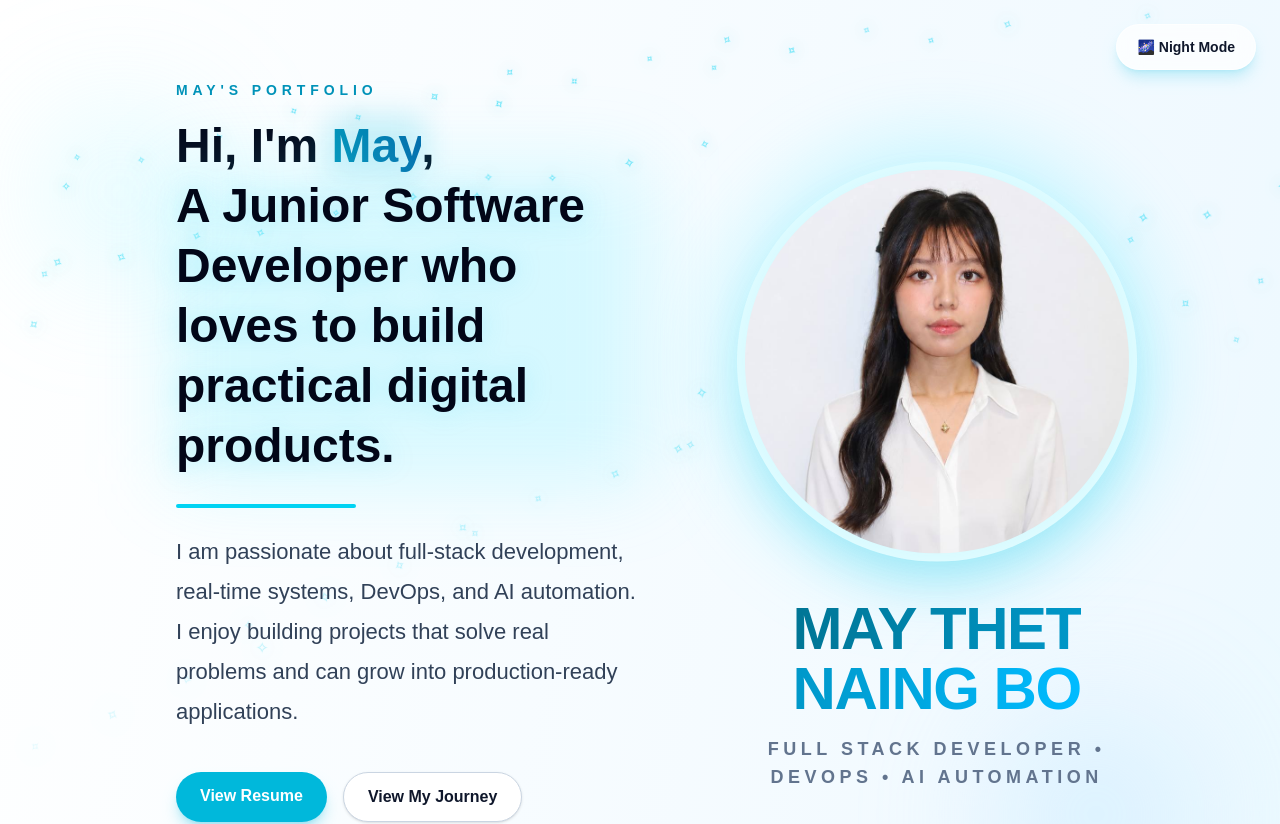
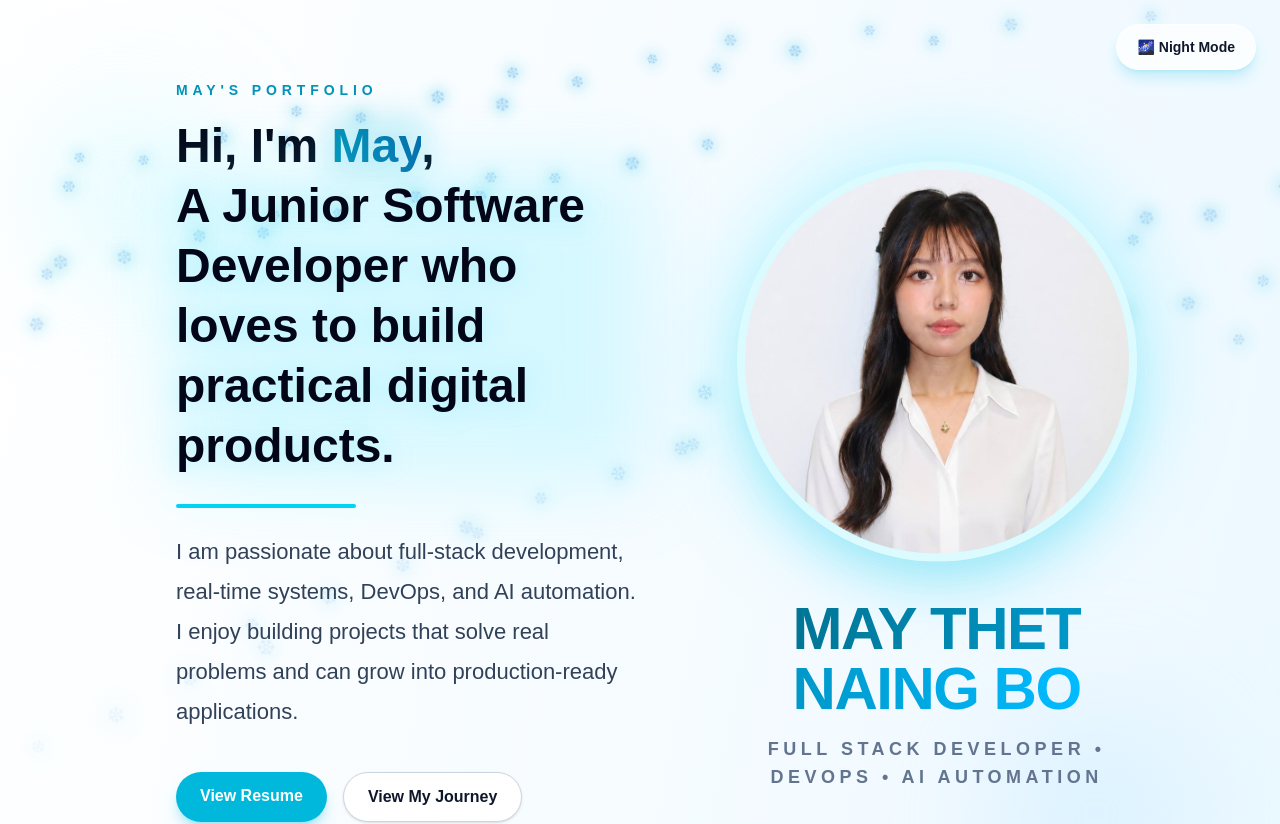
Before and after one commit to MayThetNaingBo/job-portfolio, a Next.js app: page / in a window 1280 px wide. Shown: the top 824 px of the page. Built offline with nearby package versions, Linux system fonts and the light colour scheme.

Commit message:
Change Design 3

```diff
--- a/src/app/page.tsx
+++ b/src/app/page.tsx
@@ -45,7 +45,7 @@ export default function Home() {
                 animationDuration: `${8 + (i % 9)}s`,
               }}
             >
-              ✧
+              ❄️
             </span>
           ))}
 
@@ -77,7 +77,7 @@ export default function Home() {
     animationDuration: `${1.8 + (i % 4)}s`,
   }}
 >
-  ❆
+  ✦
 </span>
           ))}
       </div>
```
